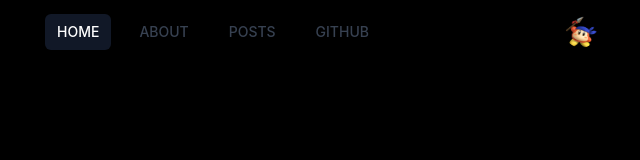
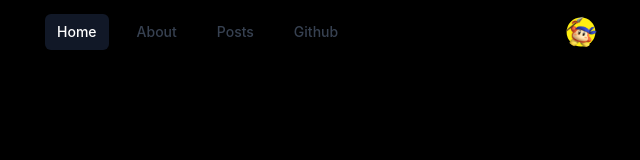
Before and after one commit to Yaerhee/yaerhee-blog, a Next.js app: page / in a window 1280 px wide. Shown: the top 160 px of the page, without its empty margins (331-971 px from the left). Built offline with nearby package versions, Linux system fonts and the light colour scheme; a web font is replaced by a local one.

Commit message:
style: icon bg & hover effect

```diff
--- a/components/Navbar.tsx
+++ b/components/Navbar.tsx
@@ -3,12 +3,12 @@ import {useRouter} from "next/router";
 import Image from 'next/image'
 import React, {useEffect, useState} from "react";
 
-const GITHUB = 'GITHUB'
+const GITHUB = 'Github'
 
 const siteMap = [
-    { href: '/', name: 'HOME' },
-    { href: '/about', name: 'ABOUT' },
-    { href: '/posts', name: 'POSTS' },
+    { href: '/', name: 'Home' },
+    { href: '/about', name: 'About' },
+    { href: '/posts', name: 'Posts' },
     { href: 'https://github.com/yaerhee', name: GITHUB },
 ]
 
@@ -74,7 +74,7 @@ export default function Navbar() {
                         </div>
                         <div className="absolute inset-y-0 right-0 flex items-center pr-2 sm:static sm:inset-auto sm:ml-6 sm:pr-0">
                             <div className="relative ml-3">
-                                <div className="cursor-pointer" onClick={e => HandleTheme(e)}>
+                                <div className="cursor-pointer icon-effect" onClick={e => HandleTheme(e)}>
                                     {setIconPerEachTheme()}
                                 </div>
                             </div>
--- a/styles/globals.css
+++ b/styles/globals.css
@@ -3,6 +3,10 @@
 @tailwind base;
 @tailwind components;
 @tailwind utilities;
+
+:root {
+    --yellow: #ffee10;
+}
 
 html,
 body {
@@ -29,7 +33,7 @@ body[data-theme="dark"] {
 }
 
 body[data-theme="light"] {
-    background: #e5e7eb;
+    background: white;
     color: black;
 }
 
@@ -40,3 +44,28 @@ body[data-theme="light"] {
 .prose {
     max-width: none;
 }
+
+.icon-effect::before {
+    content: '';
+    position: absolute;
+    width: 100%;
+    height: 100%;
+    border-radius: 50%;
+    background: var(--yellow);
+    transition: .5s;
+    transform: scale(.9);
+    z-index: -1;
+}
+
+.icon-effect:hover::before {
+    border-radius: 50%;
+    transform: scale(1.1);
+    box-shadow: 0 0 15px var(--yellow);
+}
+
+.icon-effect:hover {
+    border-radius: 50%;
+    color: var(--yellow);
+    box-shadow: 0 0 5px var(--yellow);
+    text-shadow: 0 0 5px var(--yellow);
+}
```
